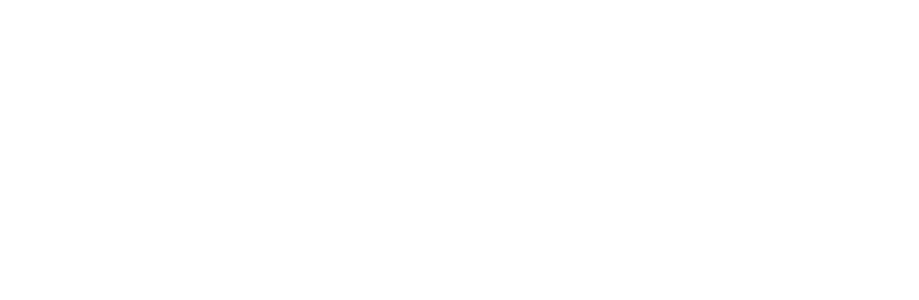
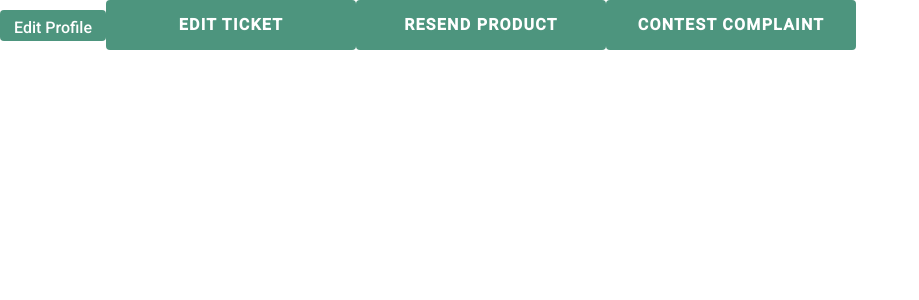
Before and after one commit to myDoshBox/myDoshBoxApp, a React (Create React App) app: page / in a window 1280 px wide. Shown: the top 300 px of the page, without its empty margins (0-919 px from the left). Built offline with nearby package versions, Linux system fonts and the light colour scheme.

Commit message:
completed edit buttons

```diff
--- a/src/App.js
+++ b/src/App.js
@@ -1,5 +1,19 @@
+import {
+  EditProfileButton,
+  EditTicketButton,
+  ResendProductButton,
+  ContestComplaintButton,
+} from "./components/ButtonsComponent/EditButtons";
+
 function App() {
-  return <div></div>;
+  return (
+    <div>
+      <EditProfileButton />
+      <EditTicketButton />
+      <ResendProductButton />
+      <ContestComplaintButton />
+    </div>
+  );
 }
 
 export default App;
--- a/src/appStyles/componentsStyles/_buttonStyles.scss
+++ b/src/appStyles/componentsStyles/_buttonStyles.scss
@@ -14,7 +14,11 @@
 .SignUpBtn:hover,
 .SignUpBtn:focus,
 .SignInBtn2:hover,
-.SignInBtn2:focus {
+.SignInBtn2:focus,
+.edit-profile-btn:hover,
+.edit-profile-btn:focus,
+.edit-ticket-btn:focus,
+.edit-ticket-btn:hover {
   background-color: $pryColor !important;
 }
 
@@ -75,6 +79,25 @@
   @include H5Font;
   font-size: 25px !important;
 }
+
+.edit-profile-btn {
+  width: 106px;
+  height: 31px;
+  background-color: $buttonColor !important;
+  border-radius: 5px !important;
+  @include H6Font;
+  font-weight: 500 !important;
+}
+
+.edit-ticket-btn {
+  width: 250px;
+  height: 50px;
+  background-color: $buttonColor !important;
+  @include H5Font;
+  font-weight: 700 !important;
+  letter-spacing: 0.08em;
+}
+
 @media screen and (max-width: 540px) {
   .SignInBtn,
   .GoogleSignInBtn {
--- a/src/appStyles/style.css
+++ b/src/appStyles/style.css
@@ -35,7 +35,11 @@
 .SignUpBtn:hover,
 .SignUpBtn:focus,
 .SignInBtn2:hover,
-.SignInBtn2:focus {
+.SignInBtn2:focus,
+.edit-profile-btn:hover,
+.edit-profile-btn:focus,
+.edit-ticket-btn:focus,
+.edit-ticket-btn:hover {
   background-color: #006747 !important;
 }
 
@@ -122,6 +126,28 @@
   font-size: 1.3125rem;
   line-height: 1.96rem;
   font-size: 25px !important;
+}
+
+.edit-profile-btn {
+  width: 106px;
+  height: 31px;
+  background-color: #4d957e !important;
+  border-radius: 5px !important;
+  font-family: "Roboto", sans-serif;
+  font-size: 1rem;
+  line-height: 1.5rem;
+  font-weight: 500 !important;
+}
+
+.edit-ticket-btn {
+  width: 250px;
+  height: 50px;
+  background-color: #4d957e !important;
+  font-family: "Roboto", sans-serif;
+  font-size: 1.3125rem;
+  line-height: 1.96rem;
+  font-weight: 700 !important;
+  letter-spacing: 0.08em;
 }
 
 @media screen and (max-width: 540px) {
--- a/src/components/ButtonsComponent/EditButtons.js
+++ b/src/components/ButtonsComponent/EditButtons.js
@@ -1,3 +1,33 @@
+import { Button } from "react-bootstrap";
+
 //Edit Profile Button
+export const EditProfileButton = () => {
+  return (
+    <Button className="edit-profile-btn border-0 rounded-1">
+      Edit Profile
+    </Button>
+  );
+};
 //TicketButton
+export const EditTicketButton = () => {
+  return (
+    <Button className="edit-ticket-btn border-0 rounded-1">EDIT TICKET</Button>
+  );
+};
 //Resend Product
+export const ResendProductButton = () => {
+  return (
+    <Button className="edit-ticket-btn border-0 rounded-1">
+      RESEND PRODUCT
+    </Button>
+  );
+};
+
+//ContestComplaint Button
+export const ContestComplaintButton = () => {
+  return (
+    <Button className="edit-ticket-btn border-0 rounded-1">
+      CONTEST COMPLAINT
+    </Button>
+  );
+};
```
Also changed, not shown: src/appStyles/style.min.css, 2 other files (tests, documents, lock files or other folders).
